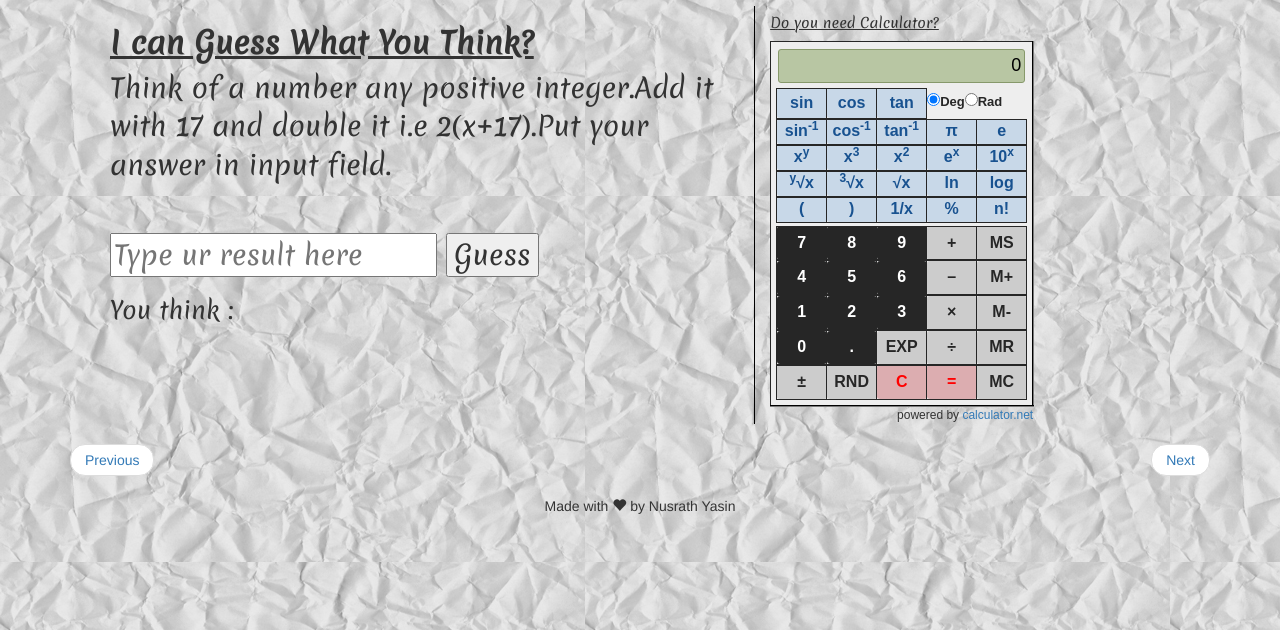
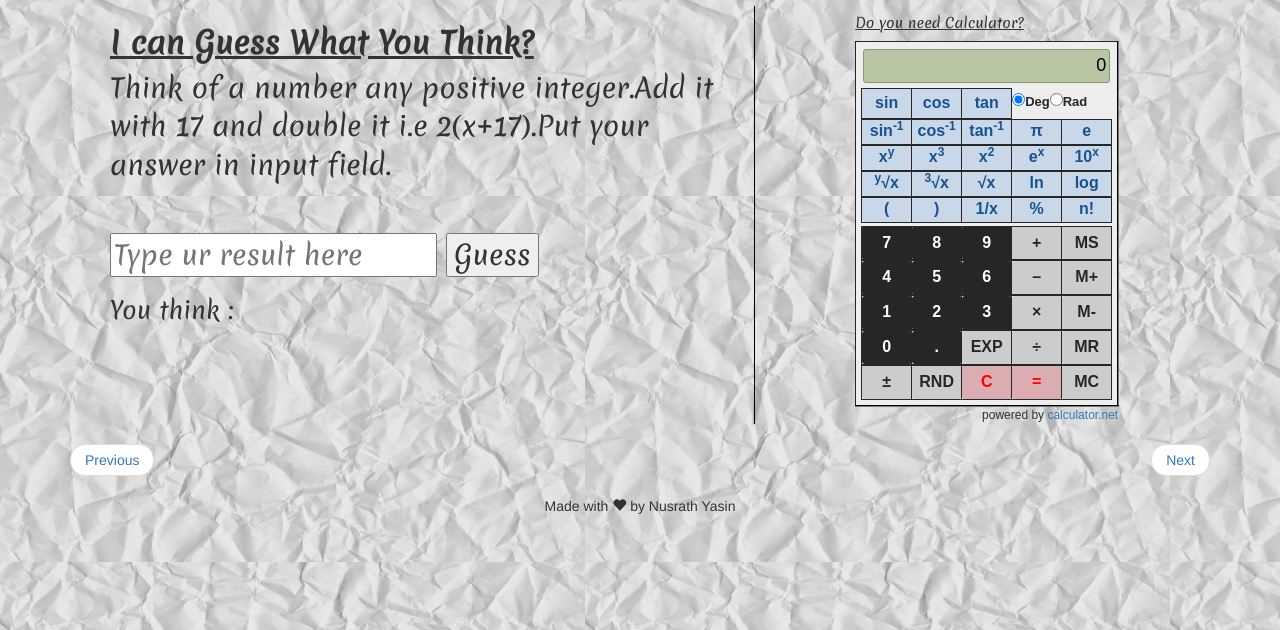
Before and after one commit to nusrathyasin/Mindreader, a plain HTML site: page numberguess.html in a window 1280 px wide. Shown: the part 170-800 px from the top of the page. Drawn offline with nearby package versions, Linux system fonts and the light colour scheme.

Commit message:
Update numberguess.html

```diff
--- a/numberguess.html
+++ b/numberguess.html
@@ -57,7 +57,7 @@ h1{
                   <button onclick="guess()" type="submit">Guess</button><br>
                   <h3>You think :<p id="demo1"></p></h3>
                 </div>
-               <div class="col-md-5"  style="border-left:1px solid black">
+               <div class="col-md-5"  style="border-left:1px solid black;padding-left:100px">
                   <h5><u>Do you need Calculator?</u></h5>
    	              <!--TERMS OF USE
 			BY USING THE FOLLOWING CODE, YOU AGREED THAT:
```
